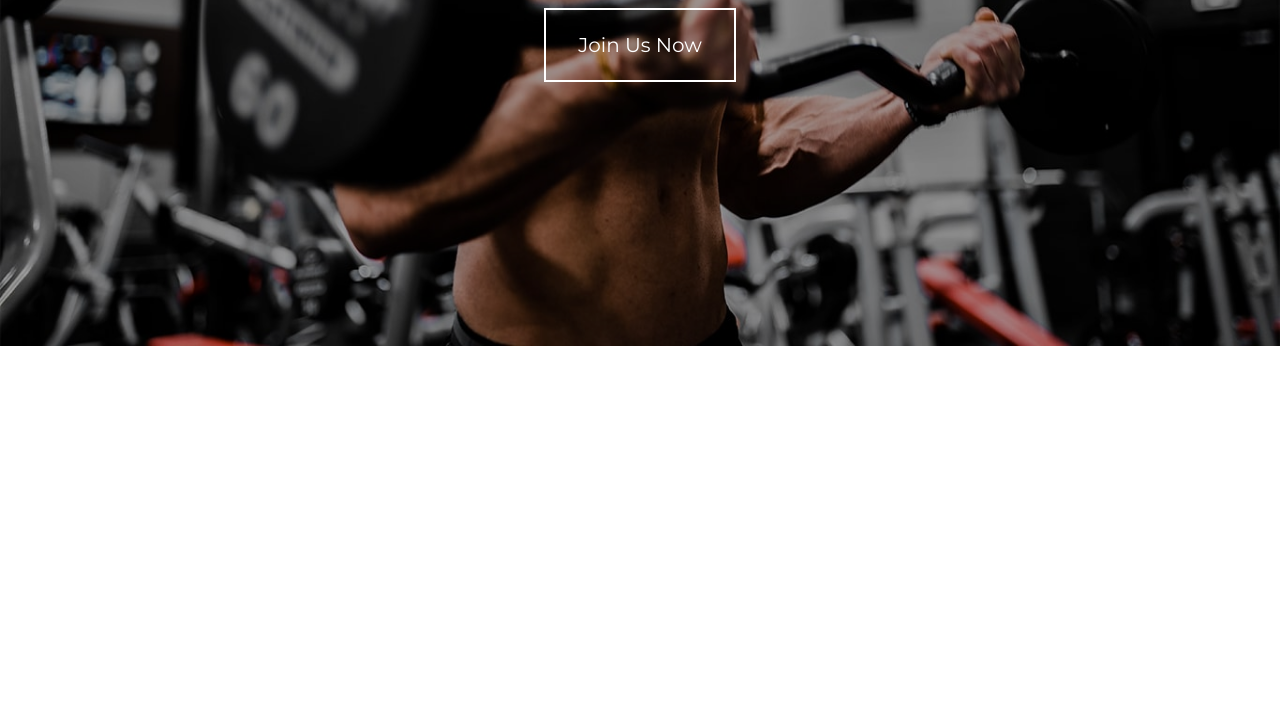
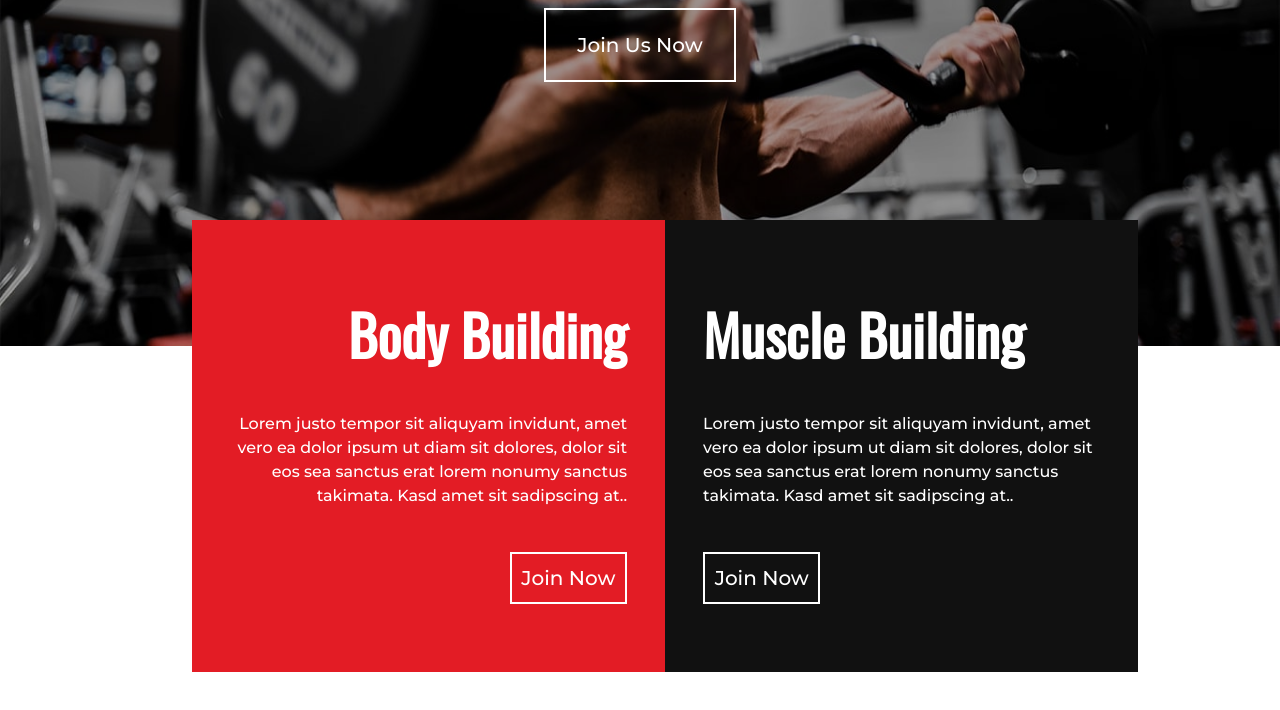
Before and after one commit to vishalparjapat10/HTMLCSSProjects, a plain HTML site: page Gymnast/index.html in a window 1280 px wide. Shown: the part 486-1196 px from the top of the page. Drawn offline with nearby package versions, Linux system fonts and the light colour scheme.

Commit message:
:lipstick: building container done

```diff
--- a/Gymnast/index.html
+++ b/Gymnast/index.html
@@ -6,6 +6,7 @@
     <meta name="viewport" content="width=device-width, initial-scale=1.0">
     <title>Gymnast</title>
     <link rel="stylesheet" href="https://cdnjs.cloudflare.com/ajax/libs/font-awesome/6.0.0/css/all.min.css" integrity="sha512-9usAa10IRO0HhonpyAIVpjrylPvoDwiPUiKdWk5t3PyolY1cOd4DSE0Ga+ri4AuTroPR5aQvXU9xC6qOPnzFeg==" crossorigin="anonymous" referrerpolicy="no-referrer" />
+    <link href="https://fonts.googleapis.com/css2?family=Anton&family=Antonio:wght@100&family=Josefin+Sans:wght@100;200;300;400;500;600;700&family=Lora:ital,wght@1,400;1,500;1,600&family=Montserrat:wght@500&family=Oswald:wght@300;400&family=Varela&family=Varela+Round&display=swap" rel="stylesheet">
     <link rel="stylesheet" href="style.css">
 </head>
 <body>
@@ -28,8 +29,19 @@
     <div class="main__headings">
         <h3>Gym & Fitness Center</h3>
         <h1>Best Gym In Town</h1>
-        <button>Join Us Now</button>
-
+        <button class="joinus-btn">Join Us Now</button>
+    </div>
+    <div class="building-type-cont">
+        <div class="body__building building-type">
+            <h1>Body Building</h1>
+            <p>Lorem justo tempor sit aliquyam invidunt, amet vero ea dolor ipsum ut diam sit dolores, dolor sit eos sea sanctus erat lorem nonumy sanctus takimata. Kasd amet sit sadipscing at..</p>
+            <button class="join-btn">Join Now</button>
+        </div>
+        <div class="muscle__building building-type">
+            <h1>Muscle Building</h1>
+            <p>Lorem justo tempor sit aliquyam invidunt, amet vero ea dolor ipsum ut diam sit dolores, dolor sit eos sea sanctus erat lorem nonumy sanctus takimata. Kasd amet sit sadipscing at..</p>
+            <button class="join-btn">Join Now</button>
+        </div>
     </div>
 </body>
 </html>
--- a/Gymnast/style.css
+++ b/Gymnast/style.css
@@ -1,4 +1,4 @@
-@charset "UTF-8";@import url(https://fonts.googleapis.com/css2?family=Montserrat&family=Oswald&display=swap);
+
 *{
     box-sizing: border-box;
 }
@@ -6,10 +6,10 @@
 body{
     margin: 0;
     padding: 0;
-    font-family: Montserrat,sans-serif;
+    font-family: 'Montserrat', sans-serif;
 }
 h1,h2,h3,h4,h5,h6{
-    font-family: Oswald,sans-serif;
+    font-family: 'Oswald', sans-serif;
 }
 .main__background-image{
     background-image:url('./images/carousel-1.jpg') ;
@@ -69,7 +69,6 @@ h1,h2,h3,h4,h5,h6{
     color: #e31c25;
 }
 .main__headings{
-    /* border: 1px solid blue; */
     position: relative;
     bottom: 650px;
     text-align: center;
@@ -85,7 +84,7 @@ h1,h2,h3,h4,h5,h6{
     color: #fff;
     margin-top: 0;
 }
-.main__headings button{
+.joinus-btn{
     width: 15%;
     height: 74px;
     margin-top: -30px;
@@ -95,9 +94,61 @@ h1,h2,h3,h4,h5,h6{
     color: #fff;
     border: 2px solid #fff;
 }
-.main__headings button:hover{
+.joinus-btn:hover{
     cursor: pointer;
     color: #212529;
     background: #fff;
-    transition-duration: 0.5s;
+    transition-duration: 0.3s;
 }
+
+.building-type-cont{
+    display: flex;
+    height: 452px;
+    position: relative;
+    bottom: 32rem;
+    width: 77%;
+    left: 12rem;
+}
+.building-type{
+    width: 48%;
+}
+.body__building{
+    text-align: right;
+    padding-left: 16px;
+    padding-right: 38px;
+    background-color: #e31c25;
+}
+.muscle__building{
+    text-align: left;
+    padding-right: 16px;
+    padding-left: 38px;
+    background-color: #111;
+}
+.building-type h1{
+    color: #fff;
+    font-size: 3.5rem;
+    margin-top: 72px;
+}
+
+.building-type p{
+    font-size: 1rem;
+    line-height: 1.5;
+    color: #fff;
+}
+
+.join-btn{
+    width: 28%;
+    height: 52px;
+    margin-top: 28px;
+    font-size: 1.25rem;
+    font-family: Montserrat,sans-serif;
+    background: transparent;
+    color: #fff;
+    border: 2px solid #fff;
+}
+.join-btn:hover{
+    cursor: pointer;
+    color: #212529;
+    background: #fff;
+    transition-duration: 0.3s;
+}
```
